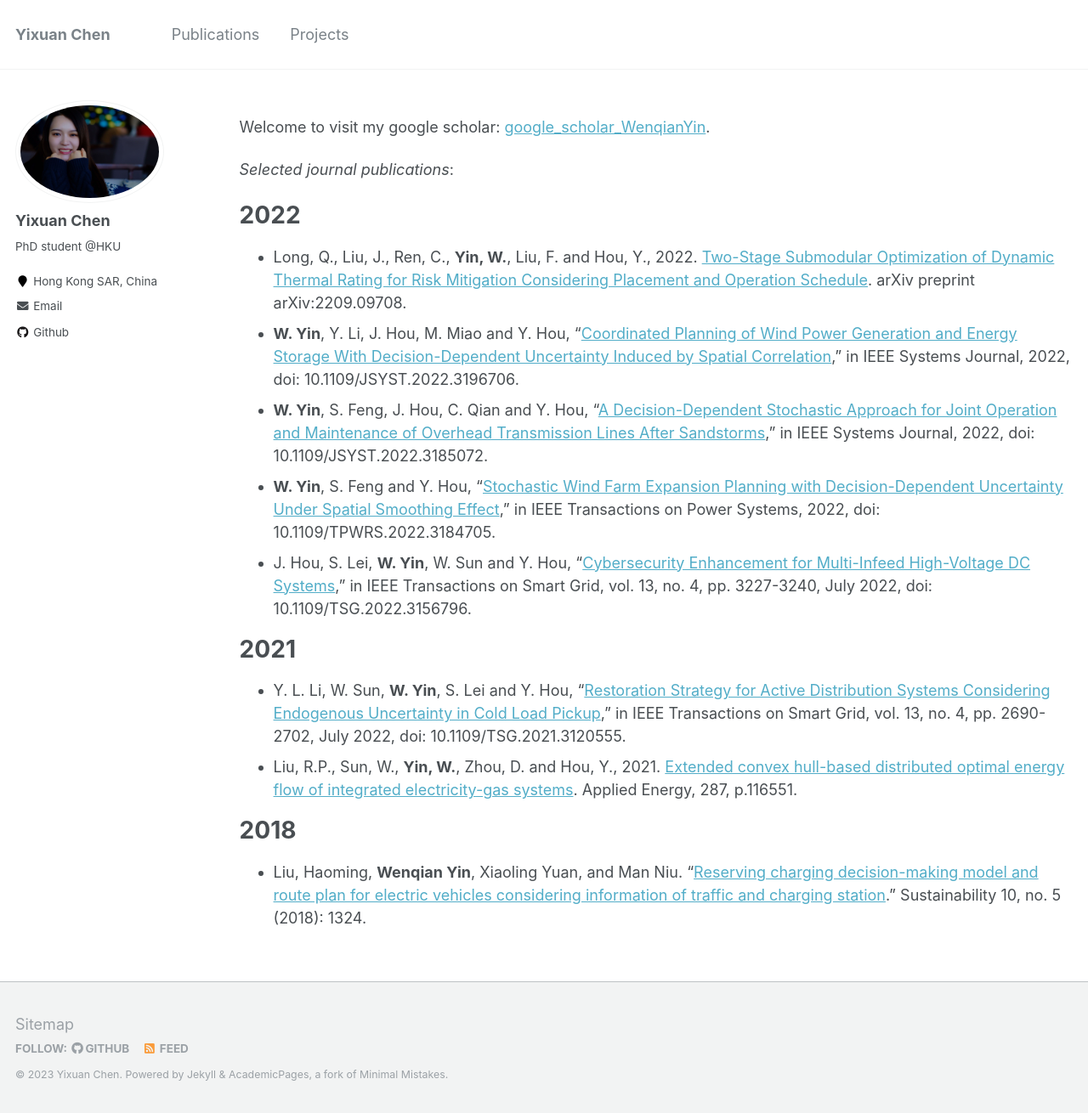
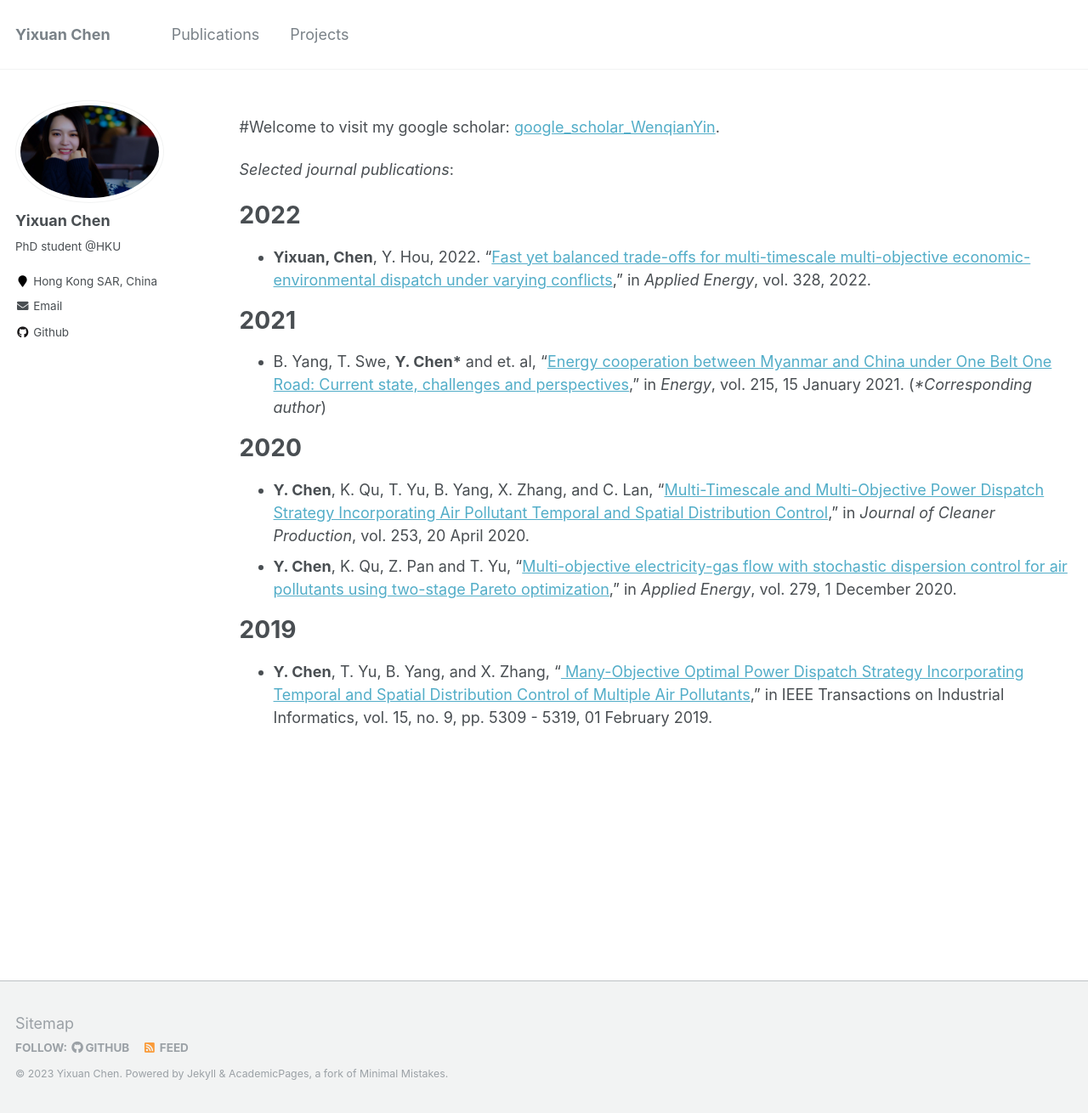
Before and after one commit to Yixuan-Chen0614/webpage-main, a Jekyll site: the page built from _pages/cv.md, in a window 1280 px wide and 1310 px high. Shown: the whole window at 85% size. Built offline with Jekyll 4.4.1, drawn with Linux system fonts in a browser that asks for light colours.

Commit message:
Update cv.md

```diff
--- a/_pages/cv.md
+++ b/_pages/cv.md
@@ -8,23 +8,26 @@ redirect_from:
 
 {% include base_path %}
 
-Welcome to visit my google scholar: [google_scholar_WenqianYin](https://scholar.google.com/citations?hl=en&user=w-p37TgAAAAJ&view_op=list_works&sortby=pubdate).
+#Welcome to visit my google scholar: [google_scholar_WenqianYin](https://scholar.google.com/citations?hl=en&user=w-p37TgAAAAJ&view_op=list_works&sortby=pubdate).
 
 _Selected journal publications_:
 
 2022
 ======
-* Long, Q., Liu, J., Ren, C., **Yin, W.**, Liu, F. and Hou, Y., 2022. [Two-Stage Submodular Optimization of Dynamic Thermal Rating for Risk Mitigation Considering Placement and Operation Schedule](https://arxiv.org/pdf/2209.09708.pdf). arXiv preprint arXiv:2209.09708.
-* **W. Yin**, Y. Li, J. Hou, M. Miao and Y. Hou, "[Coordinated Planning of Wind Power Generation and Energy Storage With Decision-Dependent Uncertainty Induced by Spatial Correlation](https://ieeexplore.ieee.org/document/9889074)," in IEEE Systems Journal, 2022, doi: 10.1109/JSYST.2022.3196706.
-* **W. Yin**, S. Feng, J. Hou, C. Qian and Y. Hou, "[A Decision-Dependent Stochastic Approach for Joint Operation and Maintenance of Overhead Transmission Lines After Sandstorms](https://ieeexplore.ieee.org/abstract/document/9832422)," in IEEE Systems Journal, 2022, doi: 10.1109/JSYST.2022.3185072.
-* **W. Yin**, S. Feng and Y. Hou, "[Stochastic Wind Farm Expansion Planning with Decision-Dependent Uncertainty Under Spatial Smoothing Effect](https://ieeexplore.ieee.org/document/9801660)," in IEEE Transactions on Power Systems, 2022, doi: 10.1109/TPWRS.2022.3184705.
-* J. Hou, S. Lei, **W. Yin**, W. Sun and Y. Hou, "[Cybersecurity Enhancement for Multi-Infeed High-Voltage DC Systems](https://ieeexplore.ieee.org/abstract/document/9728736)," in IEEE Transactions on Smart Grid, vol. 13, no. 4, pp. 3227-3240, July 2022, doi: 10.1109/TSG.2022.3156796.
+* **Yixuan, Chen**, Y. Hou, 2022. "[Fast yet balanced trade-offs for multi-timescale multi-objective economic-environmental dispatch under varying conflicts](https://doi.org/10.1016/j.apenergy.2022.120122)," in *Applied Energy*,  vol. 328, 2022.
+
 
 2021
 ======
-* Y. L. Li, W. Sun, **W. Yin**, S. Lei and Y. Hou, "[Restoration Strategy for Active Distribution Systems Considering Endogenous Uncertainty in Cold Load Pickup](https://ieeexplore.ieee.org/abstract/document/9576535)," in IEEE Transactions on Smart Grid, vol. 13, no. 4, pp. 2690-2702, July 2022, doi: 10.1109/TSG.2021.3120555.
-* Liu, R.P., Sun, W., **Yin, W.**, Zhou, D. and Hou, Y., 2021. [Extended convex hull-based distributed optimal energy flow of integrated electricity-gas systems](https://www.sciencedirect.com/science/article/abs/pii/S0306261921000994). Applied Energy, 287, p.116551.
+* B. Yang, T. Swe, **Y. Chen\*** and et. al, "[Energy cooperation between Myanmar and China under One Belt One Road: Current state, challenges and perspectives](https://doi.org/10.1016/j.energy.2020.119130)," in *Energy*, vol. 215, 15 January 2021. (*\*Corresponding author*)
 
-2018
+2020
 ======
-* Liu, Haoming, **Wenqian Yin**, Xiaoling Yuan, and Man Niu. "[Reserving charging decision-making model and route plan for electric vehicles considering information of traffic and charging station](https://www.mdpi.com/2071-1050/10/5/1324)." Sustainability 10, no. 5 (2018): 1324.
+* **Y. Chen**, K. Qu, T. Yu, B. Yang, X. Zhang, and C. Lan, "[Multi-Timescale and Multi-Objective Power Dispatch Strategy Incorporating Air Pollutant Temporal and Spatial Distribution Control](https://ieeexplore.ieee.org/document/9801660)," in *Journal of Cleaner Production*, vol. 253, 20 April 2020.
+* **Y. Chen**, K. Qu, Z. Pan and T. Yu, "[Multi-objective electricity-gas flow with stochastic dispersion control for air pollutants using two-stage Pareto optimization](https://doi.org/10.1016/j.apenergy.2020.115773)," in *Applied Energy*, vol. 279, 1 December 2020.
+
+
+2019
+======
+* **Y. Chen**, T. Yu, B. Yang, and X. Zhang, "[
+Many-Objective Optimal Power Dispatch Strategy Incorporating Temporal and Spatial Distribution Control of Multiple Air Pollutants](https://ieeexplore.ieee.org/abstract/document/8632765)," in IEEE Transactions on Industrial Informatics, vol. 15, no. 9, pp. 5309 - 5319, 01 February 2019.
```
